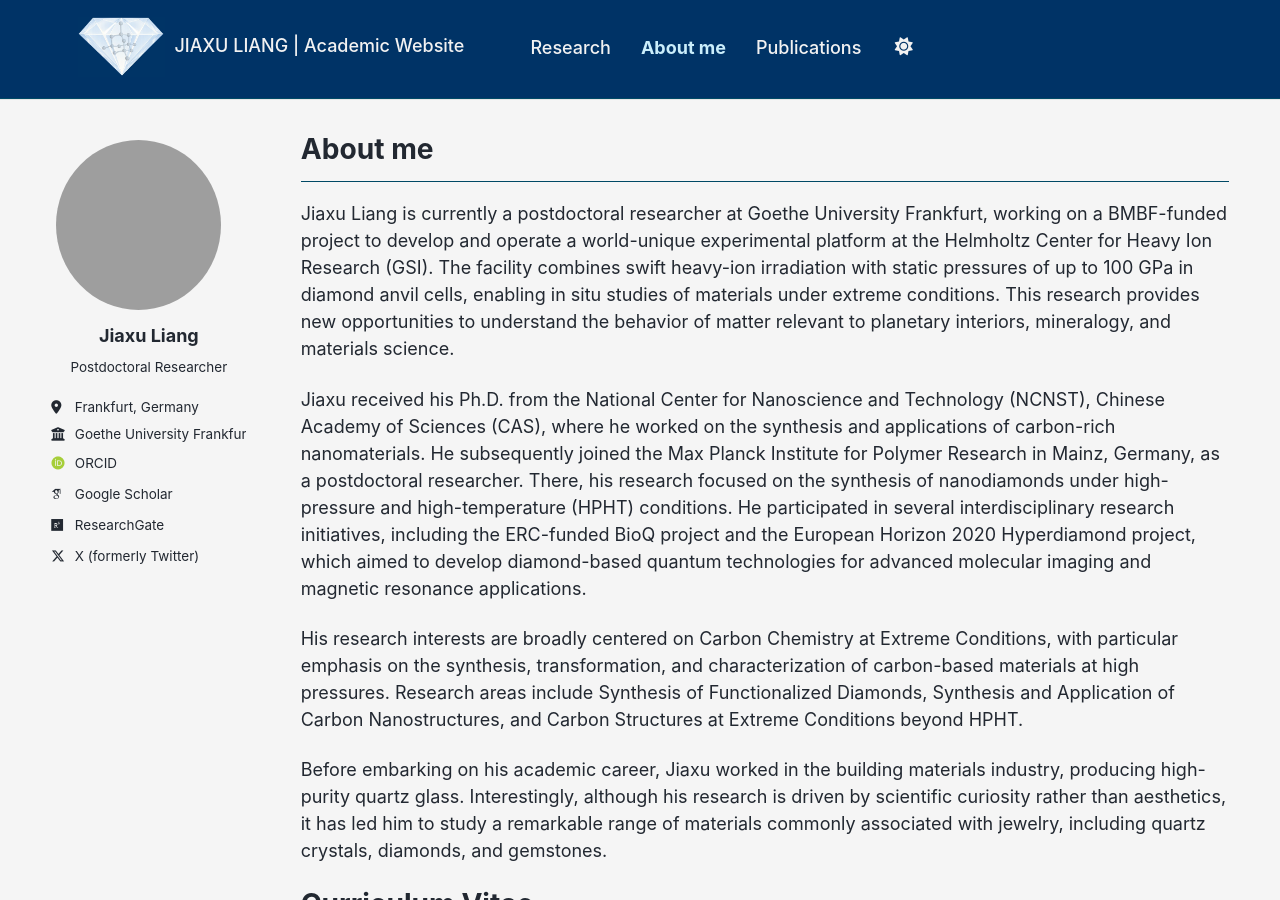
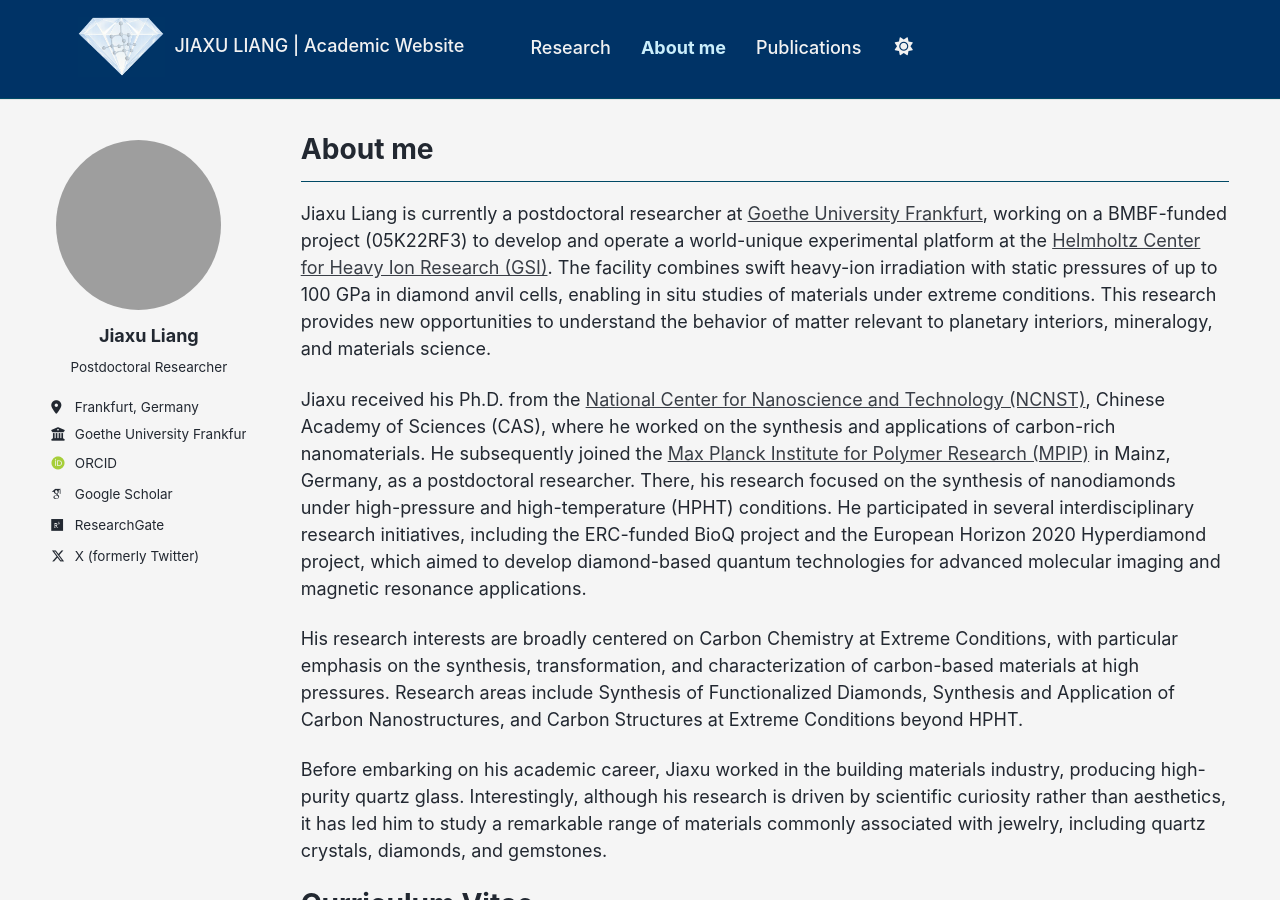
Before and after one commit to liangjiaxu-research/liangjiaxu-research.github.io, a Jekyll site: the page built from _pages/cv.md, in a window 1280 px wide and 900 px high. Built offline with Jekyll 4.4.1, drawn with Linux system fonts in a browser that asks for light colours; some web fonts are replaced; a script bundle is joined from its source files by our own code; library files that are not in the unit come from our copies.

Commit message:
Update cv.md

```diff
--- a/_pages/cv.md
+++ b/_pages/cv.md
@@ -11,9 +11,9 @@ redirect_from:
 
 ---
 
-Jiaxu Liang is currently a postdoctoral researcher at Goethe University Frankfurt, working on a BMBF-funded project to develop and operate a world-unique experimental platform at the Helmholtz Center for Heavy Ion Research (GSI). The facility combines swift heavy-ion irradiation with static pressures of up to 100 GPa in diamond anvil cells, enabling in situ studies of materials under extreme conditions. This research provides new opportunities to understand the behavior of matter relevant to planetary interiors, mineralogy, and materials science.
+Jiaxu Liang is currently a postdoctoral researcher at <a href="https://www.geo.uni-frankfurt.de/59244748/AG_Winkler#a_29c0515d-6b7f6354" target="_blank">Goethe University Frankfurt</a>, working on a BMBF-funded project (05K22RF3) to develop and operate a world-unique experimental platform at the <a href="https://www.geo.uni-frankfurt.de/59244748/AG_Winkler#a_29c0515d-6b7f6354" target="_blank">Helmholtz Center for Heavy Ion Research (GSI)</a>. The facility combines swift heavy-ion irradiation with static pressures of up to 100 GPa in diamond anvil cells, enabling in situ studies of materials under extreme conditions. This research provides new opportunities to understand the behavior of matter relevant to planetary interiors, mineralogy, and materials science.
 
-Jiaxu received his Ph.D. from the National Center for Nanoscience and Technology (NCNST), Chinese Academy of Sciences (CAS), where he worked on the synthesis and applications of carbon-rich nanomaterials. He subsequently joined the Max Planck Institute for Polymer Research in Mainz, Germany, as a postdoctoral researcher. There, his research focused on the synthesis of nanodiamonds under high-pressure and high-temperature (HPHT) conditions. He participated in several interdisciplinary research initiatives, including the ERC-funded BioQ project and the European Horizon 2020 Hyperdiamond project, which aimed to develop diamond-based quantum technologies for advanced molecular imaging and magnetic resonance applications.
+Jiaxu received his Ph.D. from the <a href="http://english.nanoctr.cas.cn/" target="_blank">National Center for Nanoscience and Technology (NCNST)</a>, Chinese Academy of Sciences (CAS), where he worked on the synthesis and applications of carbon-rich nanomaterials. He subsequently joined the <a href="https://www.mpip-mainz.mpg.de/en/home" target="_blank">Max Planck Institute for Polymer Research (MPIP)</a> in Mainz, Germany, as a postdoctoral researcher. There, his research focused on the synthesis of nanodiamonds under high-pressure and high-temperature (HPHT) conditions. He participated in several interdisciplinary research initiatives, including the ERC-funded BioQ project and the European Horizon 2020 Hyperdiamond project, which aimed to develop diamond-based quantum technologies for advanced molecular imaging and magnetic resonance applications.
 
 His research interests are broadly centered on Carbon Chemistry at Extreme Conditions, with particular emphasis on the synthesis, transformation, and characterization of carbon-based materials at high pressures. Research areas include Synthesis of Functionalized Diamonds, Synthesis and Application of Carbon Nanostructures, and Carbon Structures at Extreme Conditions beyond HPHT.
 
```
